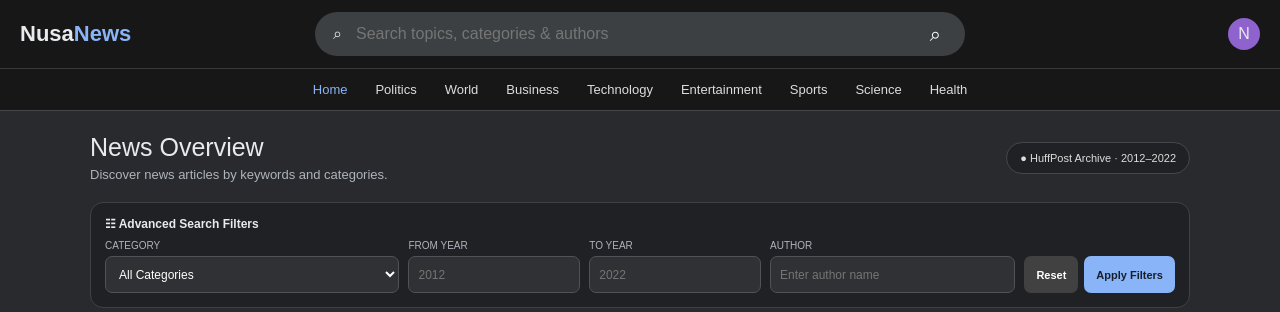
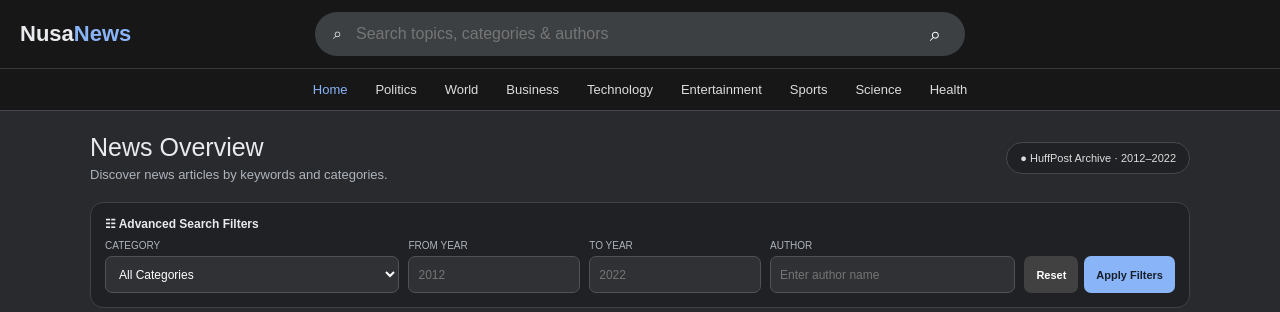
Before and after one commit to DaffaAqilah/TKI-Kelompok-2, a Flask app: page / in a window 1280 px wide. Shown: the top 312 px of the page. Run offline with Flask 3, Linux system fonts and the light colour scheme; data that the repository does not hold is empty; parts of the project's set-up code (start-up, migrations or seed data) failed here and were passed over.

Commit message:
menghapus elemen N pada kanan atas front end

```diff
--- a/static/style.css
+++ b/static/style.css
@@ -35,10 +35,6 @@ a{color:inherit;text-decoration:none}
   width:100%;border:0;outline:0;color:white;background:transparent;
 }
 .search button{border:0;background:none;color:white;font-size:20px}
-.avatar{
-  justify-self:end;background:#8e63ce;border-radius:50%;
-  width:32px;height:32px;display:grid;place-items:center;
-}
 .nav{
   display:flex;justify-content:center;gap:28px;
   overflow-x:auto;white-space:nowrap;padding:13px;
--- a/templates/index.html
+++ b/templates/index.html
@@ -21,7 +21,6 @@
     <button type="submit">⌕</button>
   </form>
 
-  <div class="avatar">N</div>
 </header>
 
 <nav class="nav">
```
